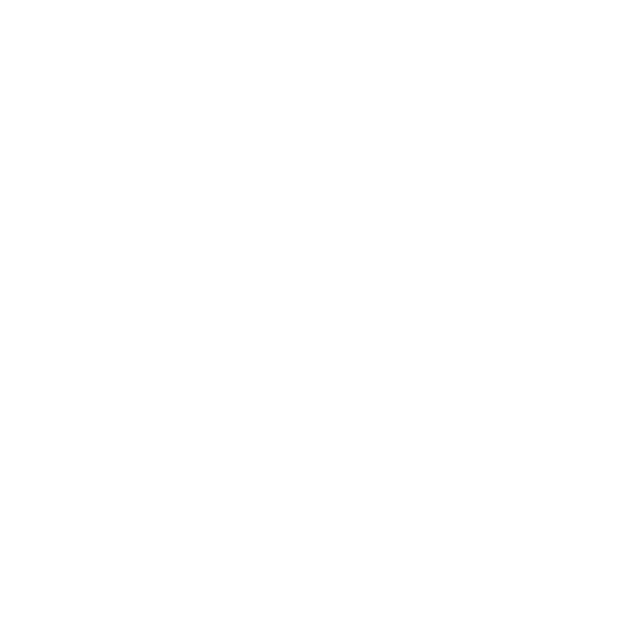
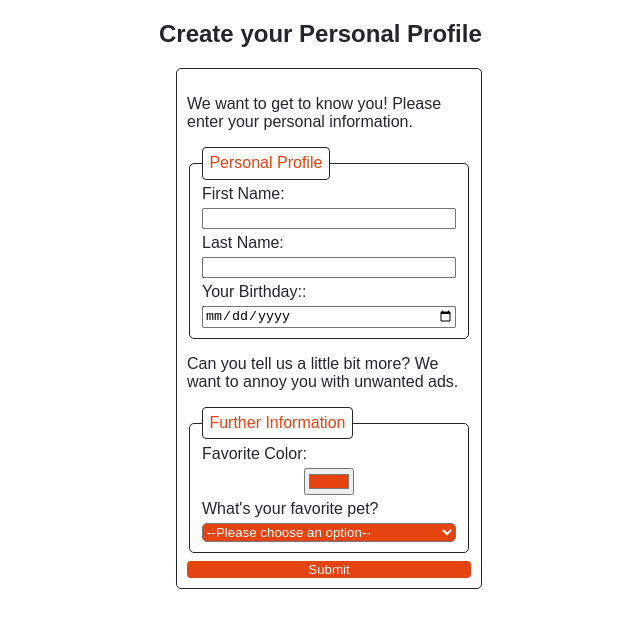
Before and after one commit to luederb/html-forms_personal-profile-form, a website: page index.html in a window 1280 px wide. Shown: the whole page, without its empty margins (311-951 px from the left). Drawn offline with Linux system fonts and the light colour scheme.

Commit message:
finished challenge

```diff
--- a/index.html
+++ b/index.html
@@ -10,6 +10,46 @@
     <link rel="stylesheet" href="./css/styles.css" />
   </head>
   <body>
-    <section></section>
+    <section>
+      <h1 id="form-title">Create your Personal Profile</h1>
+      <form aria-labelledby="form-title" aria-describedby="form-desc">
+        <p id="form-desc">
+          We want to get to know you! Please enter your personal information.
+        </p>
+        <fieldset>
+          <legend>Personal Profile</legend>
+          <label for="first-name">First Name:</label>
+          <input id="first-name" type="text" name="first-name" />
+          <label for="last-name">Last Name:</label>
+          <input id="last-name" type="text" name="last-name" />
+          <label for="birthday">Your Birthday::</label>
+          <input id="birthday" type="date" name="birthday" />
+        </fieldset>
+        <p>
+          Can you tell us a little bit more? We want to annoy you with unwanted
+          ads.
+        </p>
+        <fieldset>
+          <legend>Further Information</legend>
+          <label for="favorite-color">Favorite Color:</label>
+          <input
+            id="favorite-color"
+            type="color"
+            name="favorite-color"
+            value="#E5430F"
+          />
+
+          <label for="favorite-pet">What's your favorite pet?</label>
+          <select name="favorite-pet" id="favorite-pet">
+            <option value="">--Please choose an option--</option>
+            <option value="cat">Cat</option>
+            <option value="dog">Dog</option>
+            <option value="elefant">Elefant</option>
+            <option value="gorilla">Gorilla</option>
+          </select>
+        </fieldset>
+        <button type="submit">Submit</button>
+      </form>
+    </section>
   </body>
 </html>
```
